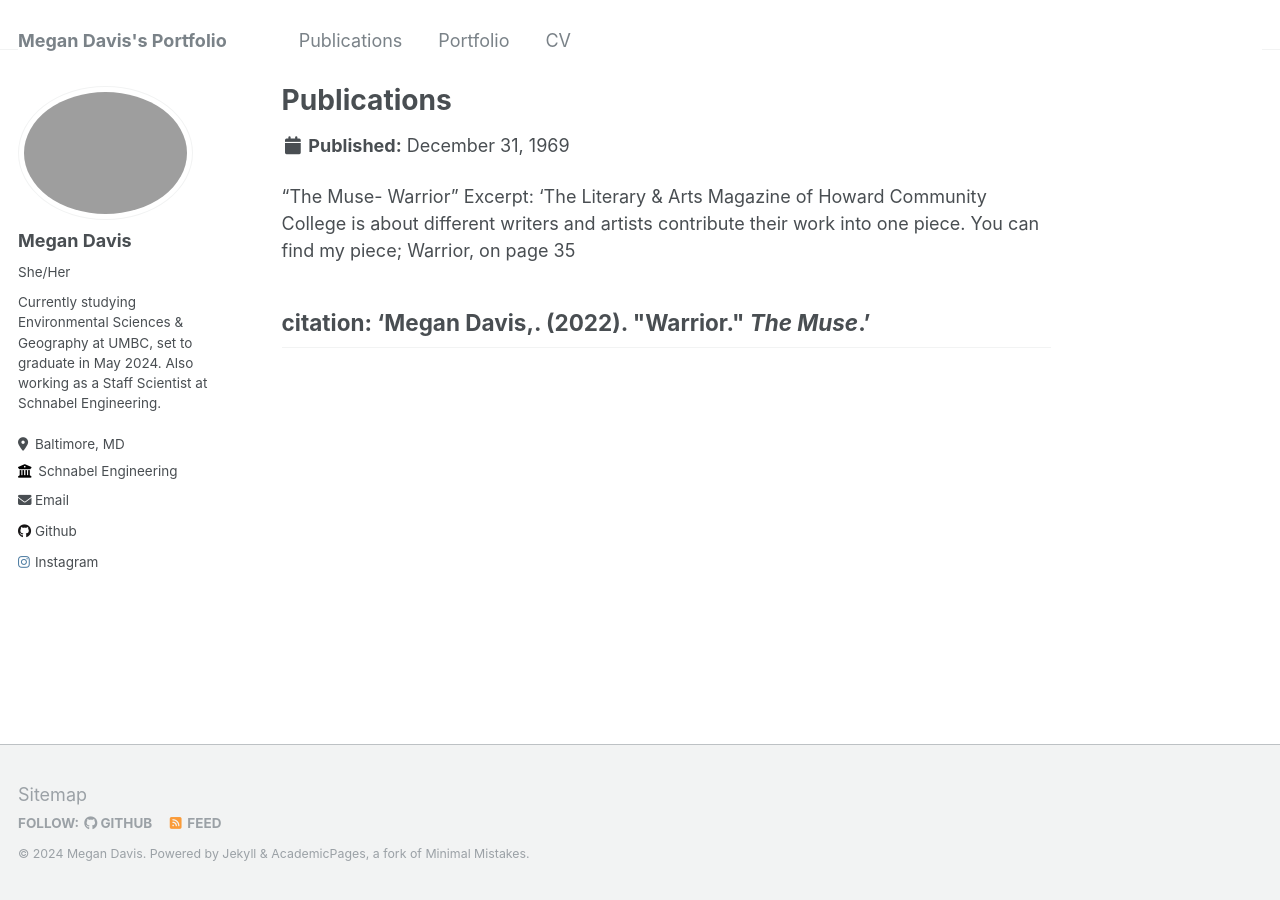
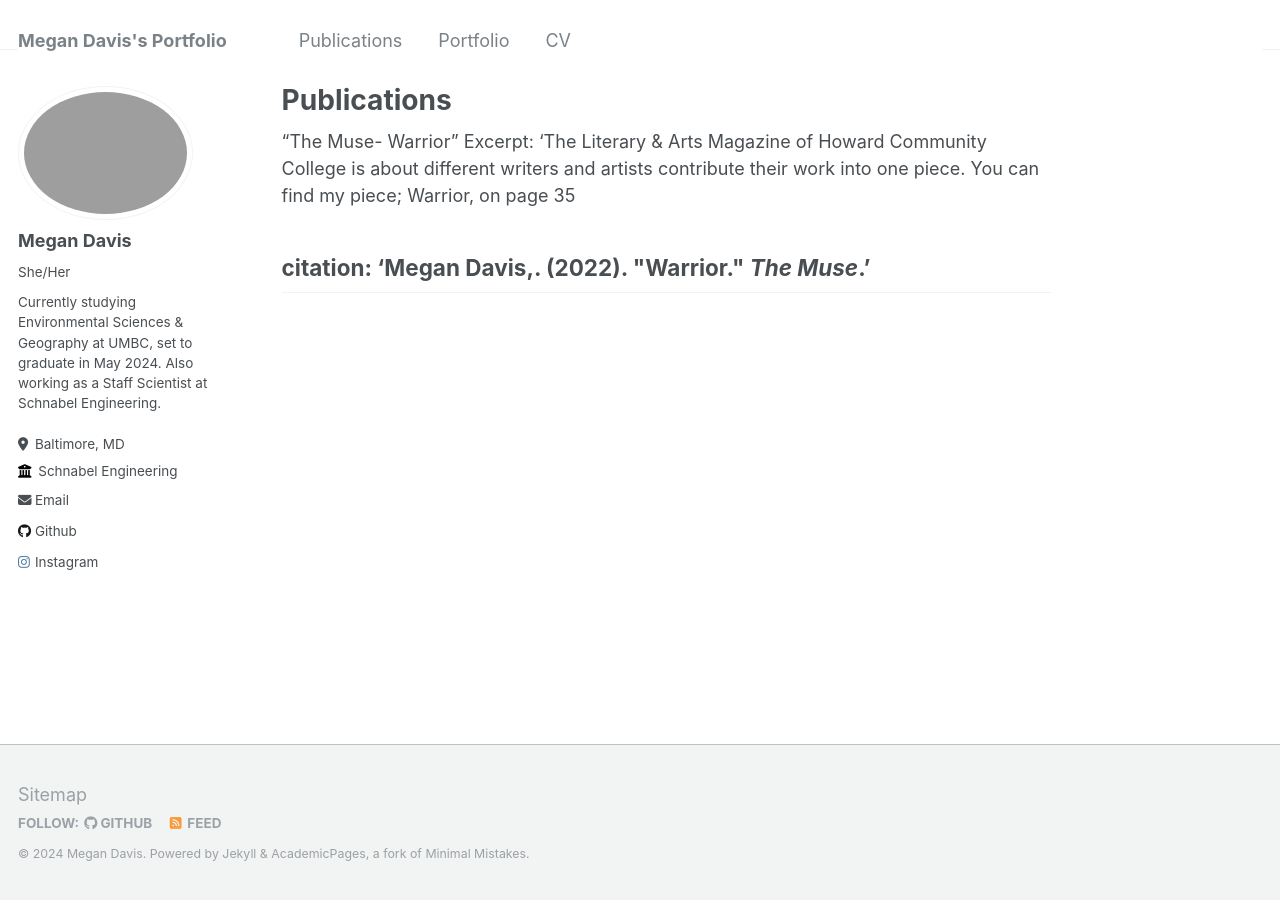
Before and after one commit to mdavis459/mdavis459.github.io, a Jekyll site: the page built from _pages/publications.md, in a window 1280 px wide. Built offline with Jekyll 4.4.1, drawn with Linux system fonts in a browser that asks for light colours; part of the change alters nothing that is shown.

```diff
--- a/_pages/publications.md
+++ b/_pages/publications.md
@@ -2,8 +2,8 @@
 title: "Publications"
 permalink: /publications/
 author_profile: true
-paperurl: 'https://www.howardcc.edu/media/howardcc/programs-courses/divisions/documents/muse-2022.pdf'
-date: 2022
+url: 'https://www.howardcc.edu/media/howardcc/programs-courses/divisions/documents/muse-2022.pdf'
+time: 2022
 ---
 
 "The Muse- Warrior"
```
